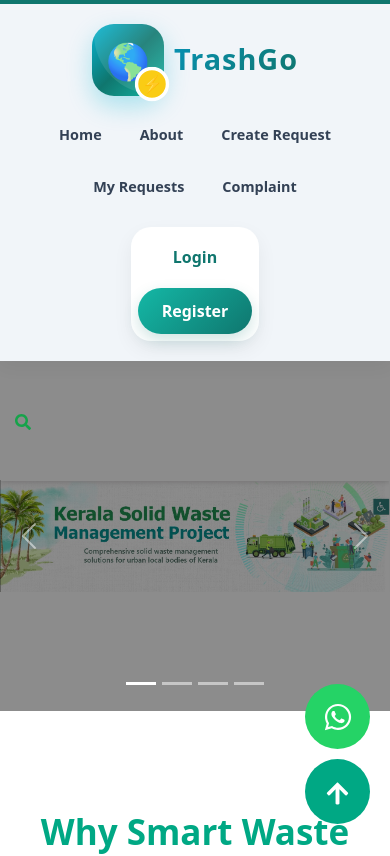
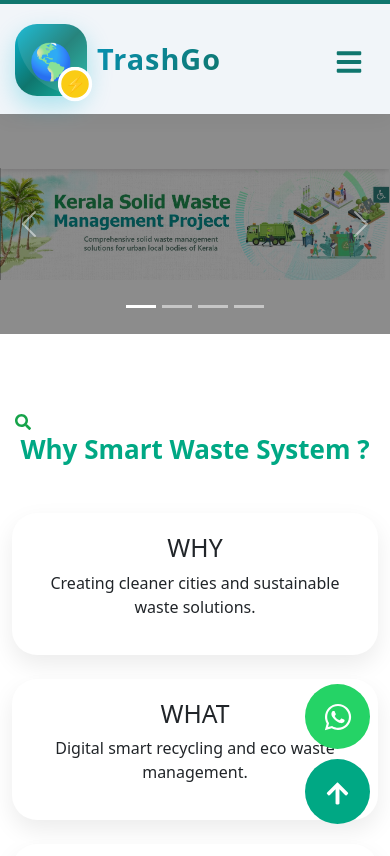
Before and after one commit to ponuzzz/TrashGO, a React (Vite) app in the folder client3/: page / in a window 390 px wide. Shown: the top 856 px of the page. Built offline with nearby package versions, Linux system fonts and the light colour scheme.

Commit message:
added responsive mobile navbar

```diff
--- a/client3/src/Components/Navbar.jsx
+++ b/client3/src/Components/Navbar.jsx
@@ -134,7 +134,12 @@
 // }
 
 // export default Navbar;
+
+
 import { Link, useNavigate } from "react-router-dom";
+import { useState } from "react";
+import { FaBars, FaTimes } from "react-icons/fa";
+
 import "./navbar.css";
 
 function Navbar() {
@@ -142,6 +147,8 @@
   const navigate = useNavigate();
 
   const token = localStorage.getItem("token");
+
+  const [menuOpen, setMenuOpen] = useState(false);
 
   const logout = () => {
     localStorage.clear();
@@ -154,7 +161,7 @@
 
       <div className="navbar-container">
 
-        {/* ================= LOGO ================= */}
+        {/* LOGO */}
 
         <Link to="/" className="brand-section">
 
@@ -175,9 +182,21 @@
           </h1>
 
         </Link>
-        {/* ================= NAV LINKS ================= */}
 
-        <div className="nav-links">
+        {/* MOBILE MENU BUTTON */}
+
+        <button
+          className="menu-btn"
+          onClick={() => setMenuOpen(!menuOpen)}
+        >
+
+          {menuOpen ? <FaTimes /> : <FaBars />}
+
+        </button>
+
+        {/* NAVBAR LINKS */}
+
+        <div className={`nav-links ${menuOpen ? "active" : ""}`}>
 
           <Link to="/" className="nav-item">
             Home
@@ -199,13 +218,8 @@
             Complaint
           </Link>
 
-        </div>
+          {!token ? (
 
-        {/* ================= AUTH BUTTONS ================= */}
-
-        <div className="auth-section">
-
-          {!token ? (
             <div className="auth-box">
 
               <Link to="/login" className="login-btn">
@@ -217,6 +231,7 @@
               </Link>
 
             </div>
+
           ) : (
 
             <button
@@ -235,6 +250,7 @@
     </nav>
 
   );
+
 }
 
 export default Navbar;
--- a/client3/src/Components/navbar.css
+++ b/client3/src/Components/navbar.css
@@ -19,6 +19,7 @@
   display: flex;
   justify-content: space-between;
   align-items: center;
+  position: relative;
 }
 
 /* =========================
@@ -97,9 +98,11 @@
 }
 
 @keyframes spin {
+
   100% {
     transform: rotate(360deg);
   }
+
 }
 
 .brand-name {
@@ -187,7 +190,7 @@
 }
 
 .logout-btn {
-  background: white;
+  background: #0f766e;
   color: white;
   border: none;
   padding: 12px 24px;
@@ -199,6 +202,19 @@
 .logout-btn:hover {
   background: #0d8a5a;
   transform: translateY(-2px);
+}
+
+/* =========================
+   MOBILE MENU BUTTON
+========================= */
+
+.menu-btn{
+  display:none;
+  border:none;
+  background:none;
+  font-size:28px;
+  color:#0f766e;
+  cursor:pointer;
 }
 
 /* =========================
@@ -219,21 +235,56 @@
 
 }
 
+/* =========================
+   MOBILE
+========================= */
+
 @media(max-width:768px) {
 
   .navbar-container {
     padding: 20px 15px;
+    flex-direction: row;
+    justify-content: space-between;
+    align-items: center;
   }
 
   .brand-name {
     font-size: 1.8rem;
   }
 
+  .menu-btn{
+    display:block;
+  }
+
   .nav-links {
-    gap: 10px;
+    position:absolute;
+    top:100%;
+    left:0;
+
+    width:100%;
+
+    background:#f1f5f9;
+
+    flex-direction:column;
+    align-items:center;
+
+    gap:20px;
+
+    padding:30px 20px;
+
+    display:none;
+
+    box-shadow:0 10px 20px rgba(0,0,0,0.08);
+  }
+
+  .nav-links.active{
+    display:flex;
   }
 
   .nav-item {
+    width:100%;
+    text-align:center;
+
     font-size: 0.9rem;
     padding: 10px 14px;
   }
--- a/client3/src/Pages/home.css
+++ b/client3/src/Pages/home.css
@@ -1,4 +1,8 @@
-
+*{
+  margin:0;
+  padding:0;
+  box-sizing:border-box;
+}
 
 body{
   overflow-x:hidden;
@@ -312,24 +316,10 @@
 }
 
 /* MOBILE */
-
-@media(max-width:768px){
+@media(max-width:480px){
 
   .hero-img{
-    height:350px;
-    object-fit:contain;
-  }
-
-  .hero-title{
-    font-size:40px;
-  }
-
-  .hero-text{
-    font-size:18px;
-  }
-
-  .search-box{
-    width:100%;
+    height:220px;
   }
 
   .main-heading,
@@ -337,15 +327,27 @@
   .impact-title,
   .section-heading,
   .extra-section h1{
-    font-size:35px;
+    font-size:26px;
   }
 
-  .extra-icons{
-    flex-direction:column;
+  .search-box{
+    width:100%;
+    padding:12px;
+  }
+
+  .waste-card{
+    min-width:160px;
+    padding:20px;
+  }
+
+  .modern-card,
+  .info-card,
+  .impact-box{
+    padding:20px;
   }
 
   .extra-img{
-    height:320px;
+    height:220px;
   }
 
 }
```
Also changed, not shown: 2 other files (tests, documents, lock files or other folders).
